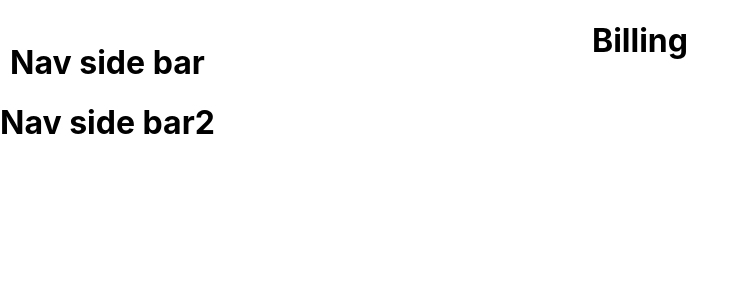
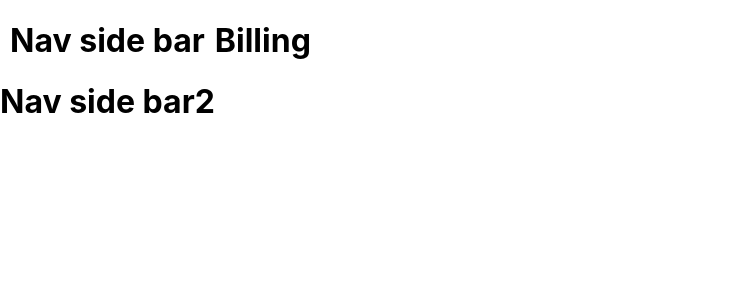
Before and after one commit to unchhohang/Kalpa, a React (Create React App) app: page / in a window 1280 px wide. Shown: the top 300 px of the page, without its empty margins (0-747 px from the left). Built offline with nearby package versions, Linux system fonts and the light colour scheme.

Commit message:
Created css folder for everyone

```diff
--- a/src/App.css
+++ b/src/App.css
@@ -1,5 +1,6 @@
 .App {
   text-align: center;
+  display: flex;
   flex-direction: row;
 }
 
@@ -37,7 +38,3 @@
     transform: rotate(360deg);
   }
 }
-
-.navBar{
-  position: fixed;
-}
```
